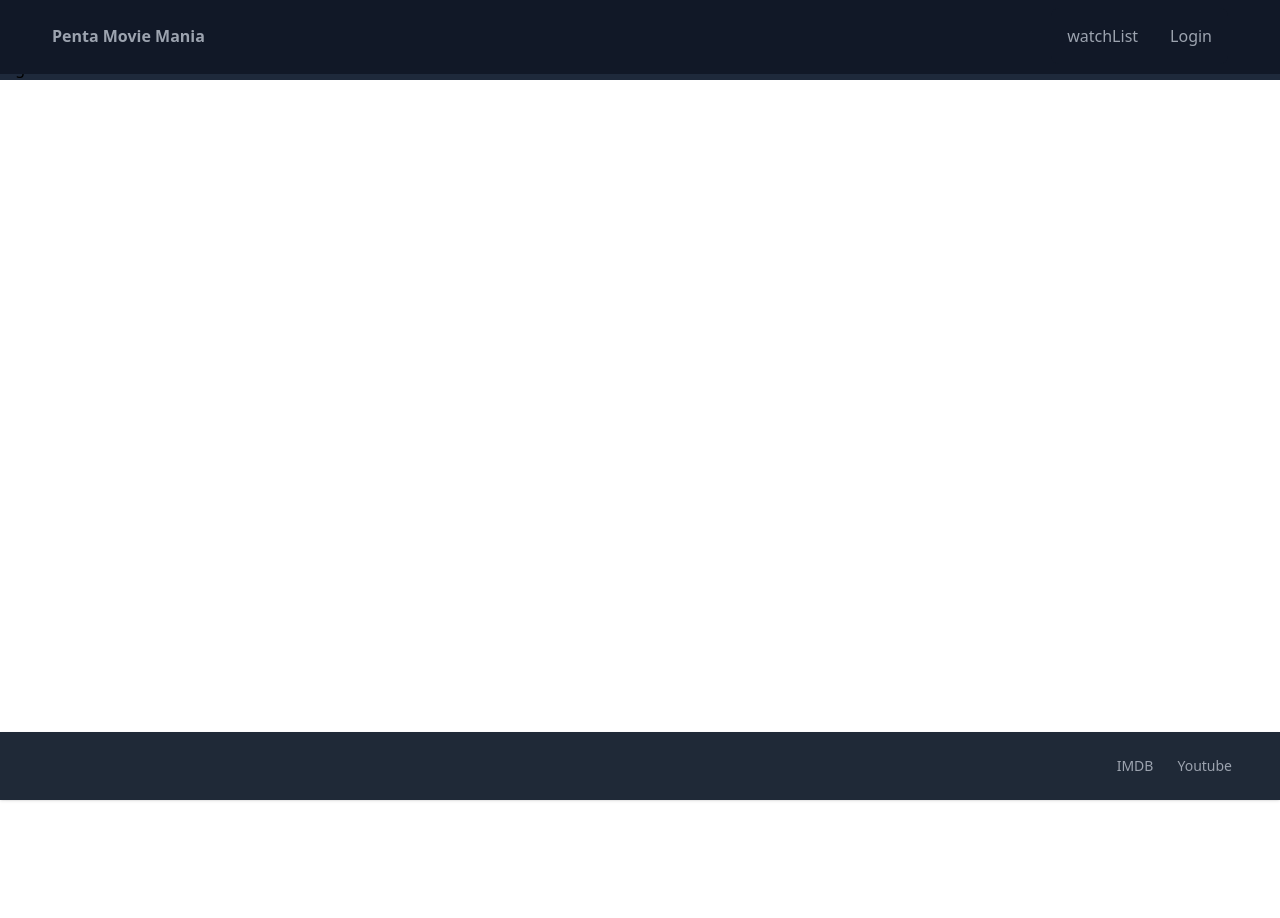
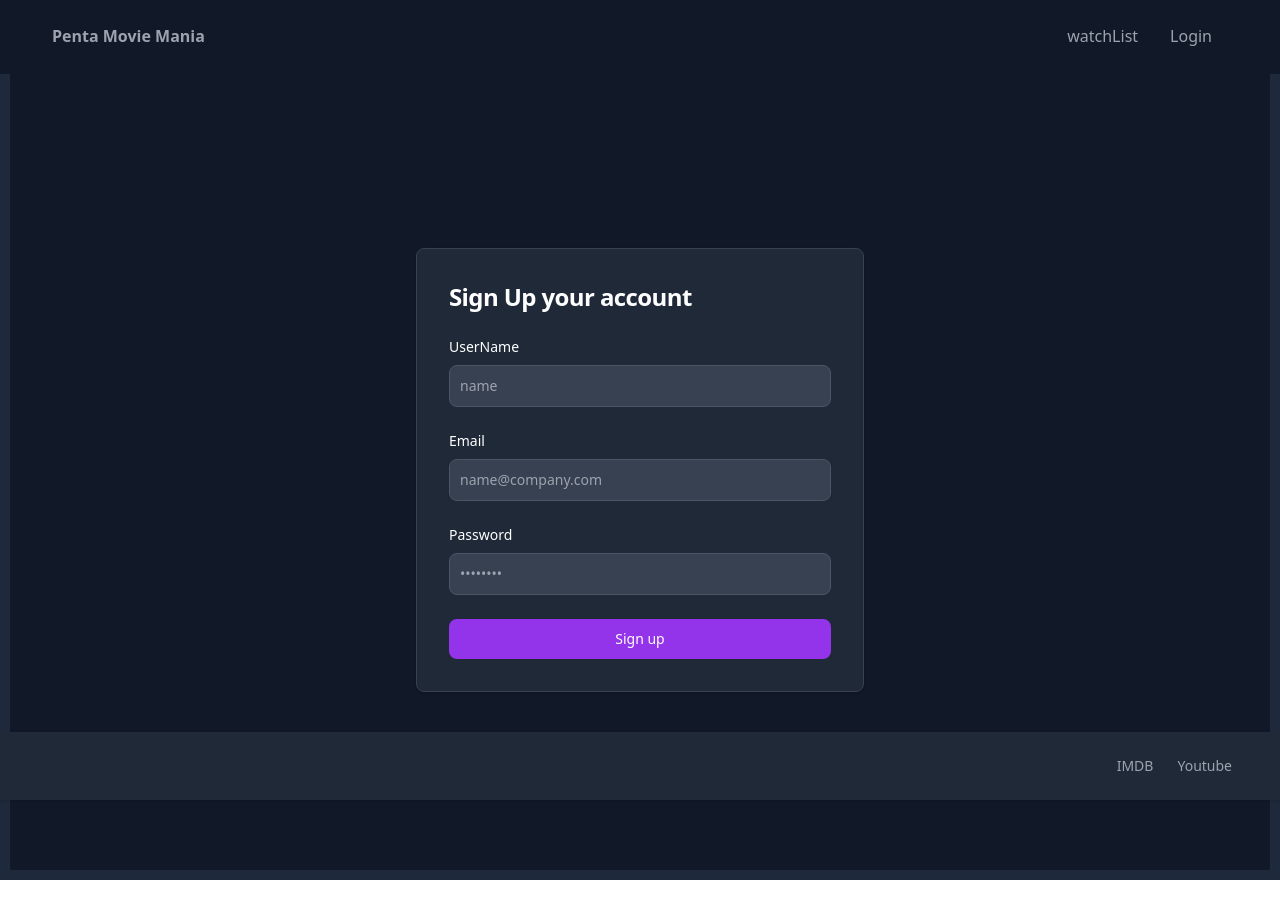
Before and after one commit to ShahriarAsfaq/pentaMovieMania, a React (Vite) app: page /pentaMovieMania/register in a window 1280 px wide. Shown: the top 918 px of the page. Before the commit the page ends 800 px from the top, so only its background shows below. Built offline with nearby package versions, Linux system fonts and the light colour scheme.

Commit message:
utitlity create

```diff
--- a/src/pages/MovieList.jsx
+++ b/src/pages/MovieList.jsx
@@ -10,6 +10,7 @@
   api_key,
   imagePalaceHolder,
 } from "../assets/EnvironmentalDetails";
+import { isValidDate } from "../utility/checkDateValidation"
 
 export const MovieList = () => {
   const today = new Date();
@@ -87,12 +88,12 @@
     }
   };
 
-  const isValidDate = (day, month, year) => {
-    const validDay = /^\d{2}$/.test(day);
-    const validMonth = /^\d{2}$/.test(month);
-    const validYear = /^\d{4}$/.test(year);
-    return validDay && validMonth && validYear;
-  };
+  // const isValidDate = (day, month, year) => {
+  //   const validDay = /^\d{2}$/.test(day);
+  //   const validMonth = /^\d{2}$/.test(month);
+  //   const validYear = /^\d{4}$/.test(year);
+  //   return validDay && validMonth && validYear;
+  // };
 
   const getOldMovie = () => {
     setShowCurrentMonth(false);
--- a/src/pages/WatchList.jsx
+++ b/src/pages/WatchList.jsx
@@ -6,10 +6,7 @@
 export const WatchList = () => {
   const watchList = useSelector(state => state.watchListState.watchList);
   useTitle("Watchlist");
-  // const movies = [
-  //   {id:1,poster_path:"",title:"watch",vote_average:5},
-  //   {id:1,poster_path:"",title:"watch",vote_average:5}
-  // ]
+
   return (
     <main>
       <section className="max-w-7xl mx-auto py-7">
--- a/src/pages/login.jsx
+++ b/src/pages/login.jsx
@@ -1,37 +1,73 @@
-import React from "react"
-
-
+import React from "react";
+import { Link } from "react-router-dom";
 
 export const Login = () => {
   return (
-  <div>
-  <section className="bg-gray-50 dark:bg-gray-900">
+    <main>
+      <section className="bg-gray-50 dark:bg-gray-900 mt-32 md:mt-1">
         <div className="flex flex-col items-center justify-center px-6 py-8 mx-auto md:h-screen lg:py-0">
           <div className="w-full bg-white rounded-lg shadow dark:border md:mt-0 sm:max-w-md xl:p-0 dark:bg-gray-800 dark:border-gray-700">
             <div className="p-6 space-y-4 md:space-y-6 sm:p-8">
               <h1 className="text-xl font-bold leading-tight tracking-tight text-gray-900 md:text-2xl dark:text-white">
                 Sign in to your account
               </h1>
-              <form className="space-y-4 md:space-y-6" action="#">
+              <form className="space-y-4 md:space-y-6 mt-8 sm:mt-16" action="#">
                 <div>
-                      <label for="email" className="block mb-2 text-sm font-medium text-gray-900 dark:text-white">Your email</label>
-                      <input type="email" name="email" id="email" className="bg-gray-50 border border-gray-300 text-gray-900 sm:text-sm rounded-lg focus:ring-primary-600 focus:border-primary-600 block w-full p-2.5 dark:bg-gray-700 dark:border-gray-600 dark:placeholder-gray-400 dark:text-white dark:focus:ring-blue-500 dark:focus:border-blue-500" placeholder="name@company.com" required="" />
+                  <label
+                    for="email"
+                    className="block mb-2 text-sm font-medium text-gray-900 dark:text-white"
+                  >
+                    Email
+                  </label>
+                  <input
+                    type="email"
+                    name="email"
+                    id="email"
+                    className="bg-gray-50 border border-gray-300 text-gray-900 sm:text-sm rounded-lg focus:ring-primary-600 focus:border-primary-600 block w-full p-2.5 dark:bg-gray-700 dark:border-gray-600 dark:placeholder-gray-400 dark:text-white dark:focus:ring-blue-500 dark:focus:border-blue-500"
+                    placeholder="name@company.com"
+                    required=""
+                  />
+                  <p class="mt-2 invisible peer-invalid:visible text-pink-600 text-sm">
+                    Please provide a valid email address.
+                  </p>
                 </div>
                 <div>
-                      <label for="password" className="block mb-2 text-sm font-medium text-gray-900 dark:text-white">Password</label>
-                      <input type="password" name="password" id="password" placeholder="••••••••" className="bg-gray-50 border border-gray-300 text-gray-900 sm:text-sm rounded-lg focus:ring-primary-600 focus:border-primary-600 block w-full p-2.5 dark:bg-gray-700 dark:border-gray-600 dark:placeholder-gray-400 dark:text-white dark:focus:ring-blue-500 dark:focus:border-blue-500" required="" />
+                  <label
+                    for="password"
+                    className="block mb-2 text-sm font-medium text-gray-900 dark:text-white"
+                  >
+                    Password
+                  </label>
+                  <input
+                    type="password"
+                    name="password"
+                    id="password"
+                    placeholder="••••••••"
+                    className="bg-gray-50 border border-gray-300 text-gray-900 sm:text-sm rounded-lg focus:ring-primary-600 focus:border-primary-600 block w-full p-2.5 dark:bg-gray-700 dark:border-gray-600 dark:placeholder-gray-400 dark:text-white dark:focus:ring-blue-500 dark:focus:border-blue-500"
+                    required=""
+                  />
                 </div>
 
-                  <button type="submit" className="w-full text-white bg-blue-600 hover:bg-blue-700 focus:ring-4 focus:outline-none focus:ring-primary-300 font-medium rounded-lg text-sm px-5 py-2.5 text-center dark:bg-purple-600 dark:hover:bg-purple-700 dark:focus:ring-purple-800">
-                  Sign in</button>
+                <button
+                  type="submit"
+                  className="w-full text-white bg-blue-600 hover:bg-blue-700 focus:ring-4 focus:outline-none focus:ring-primary-300 font-medium rounded-lg text-sm px-5 py-2.5 text-center dark:bg-purple-600 dark:hover:bg-purple-700 dark:focus:ring-purple-800"
+                >
+                  Sign in
+                </button>
                 <p className="text-sm font-light text-gray-500 dark:text-gray-400">
-                      Don't have an account yet? <a href="/pentaMovieMania/register" className="font-medium text-blue-600 hover:underline dark:text-purple-500">Sign up</a>
+                  Don't have an account yet?{" "}
+                  <Link
+                    to={`/pentaMovieMania/register`}
+                    className="font-medium text-blue-600 hover:underline dark:text-purple-500"
+                  >
+                    Sign up
+                  </Link>
                 </p>
               </form>
             </div>
           </div>
         </div>
       </section>
-</div>
-  )
-}
+    </main>
+  );
+};
--- a/src/pages/register.jsx
+++ b/src/pages/register.jsx
@@ -1,11 +1,75 @@
-import React from "react"
-
-
+import React from "react";
 
 export const Register = () => {
-    return (
-      <div>
-          <p>reg</p>
-      </div>
-    )
-  }
+  return (
+    <main>
+      <section className="bg-gray-50 dark:bg-gray-900 mt-32 md:mt-1">
+        <div className="flex flex-col items-center justify-center px-6 py-8 mx-auto md:h-screen lg:py-0">
+          <div className="w-full bg-white rounded-lg shadow dark:border md:mt-0 sm:max-w-md xl:p-0 dark:bg-gray-800 dark:border-gray-700">
+            <div className="p-6 space-y-4 md:space-y-6 sm:p-8">
+              <h1 className="text-xl font-bold leading-tight tracking-tight text-gray-900 md:text-2xl dark:text-white">
+                Sign Up your account
+              </h1>
+              <form className="space-y-4 md:space-y-6" action="#">
+                <div>
+                  <label
+                    for="userName"
+                    className="block mb-2 text-sm font-medium text-gray-900 dark:text-white">
+                    UserName
+                  </label>
+                  <input
+                    type="text"
+                    name="userName"
+                    id="userName"
+                    className="bg-gray-50 border border-gray-300 text-gray-900 sm:text-sm rounded-lg focus:ring-primary-600 focus:border-primary-600 block w-full p-2.5 dark:bg-gray-700 dark:border-gray-600 dark:placeholder-gray-400 dark:text-white dark:focus:ring-blue-500 dark:focus:border-blue-500"
+                    placeholder="name"
+                    required=""
+                  />
+                </div>
+                <div>
+                  <label
+                    for="email"
+                    className="block mb-2 text-sm font-medium text-gray-900 dark:text-white"
+                  >
+                    Email
+                  </label>
+                  <input
+                    type="email"
+                    name="email"
+                    id="email"
+                    className="bg-gray-50 border border-gray-300 text-gray-900 sm:text-sm rounded-lg focus:ring-primary-600 focus:border-primary-600 block w-full p-2.5 dark:bg-gray-700 dark:border-gray-600 dark:placeholder-gray-400 dark:text-white dark:focus:ring-blue-500 dark:focus:border-blue-500"
+                    placeholder="name@company.com"
+                    required=""
+                  />
+                </div>
+                <div>
+                  <label
+                    for="password"
+                    className="block mb-2 text-sm font-medium text-gray-900 dark:text-white"
+                  >
+                    Password
+                  </label>
+                  <input
+                    type="password"
+                    name="password"
+                    id="password"
+                    placeholder="••••••••"
+                    className="bg-gray-50 border border-gray-300 text-gray-900 sm:text-sm rounded-lg focus:ring-primary-600 focus:border-primary-600 block w-full p-2.5 dark:bg-gray-700 dark:border-gray-600 dark:placeholder-gray-400 dark:text-white dark:focus:ring-blue-500 dark:focus:border-blue-500"
+                    required=""
+                  />
+                </div>
+
+                <button
+                  type="submit"
+                  className="w-full text-white bg-blue-600 hover:bg-blue-700 focus:ring-4 focus:outline-none focus:ring-primary-300 font-medium rounded-lg text-sm px-5 py-2.5 text-center dark:bg-purple-600 dark:hover:bg-purple-700 dark:focus:ring-purple-800"
+                >
+                  Sign up
+                </button>
+              </form>
+            </div>
+          </div>
+        </div>
+      </section>
+    </main>
+  );
+};
--- a/src/routes/AallRoutes.jsx
+++ b/src/routes/AallRoutes.jsx
@@ -1,8 +1,8 @@
 import { Routes, Route } from "react-router-dom";
-import { MovieList } from "../pages/movielist";
+import { MovieList } from "../pages/MovieList";
 import { MovieDetail } from "../pages/MovieDetail";
-import { Login } from "../pages/login";
-import { Register } from "../pages/register";
+import { Login } from "../pages/Login";
+import { Register } from "../pages/Register";
 import { WatchList } from "../pages/WatchList";
 
 
--- /dev/null
+++ b/src/utility/checkDateValidation.jsx
@@ -0,0 +1,13 @@
+export const isValidDate = (day, month, year) => {
+    const validDay = /^\d{2}$/.test(day);
+    const validMonth = /^\d{2}$/.test(month);
+    const validYear = /^\d{4}$/.test(year);
+
+    const numericDay = parseInt(day, 10);
+    const numericMonth = parseInt(month, 10);
+
+    const validDayRange = numericDay > 0 && numericDay <= 31;
+    const validMonthRange = numericMonth > 0 && numericMonth <= 12;
+
+    return validDay && validMonth && validYear && validDayRange && validMonthRange;
+  };
```
Lines whose indentation alone changed are shown as unchanged.
